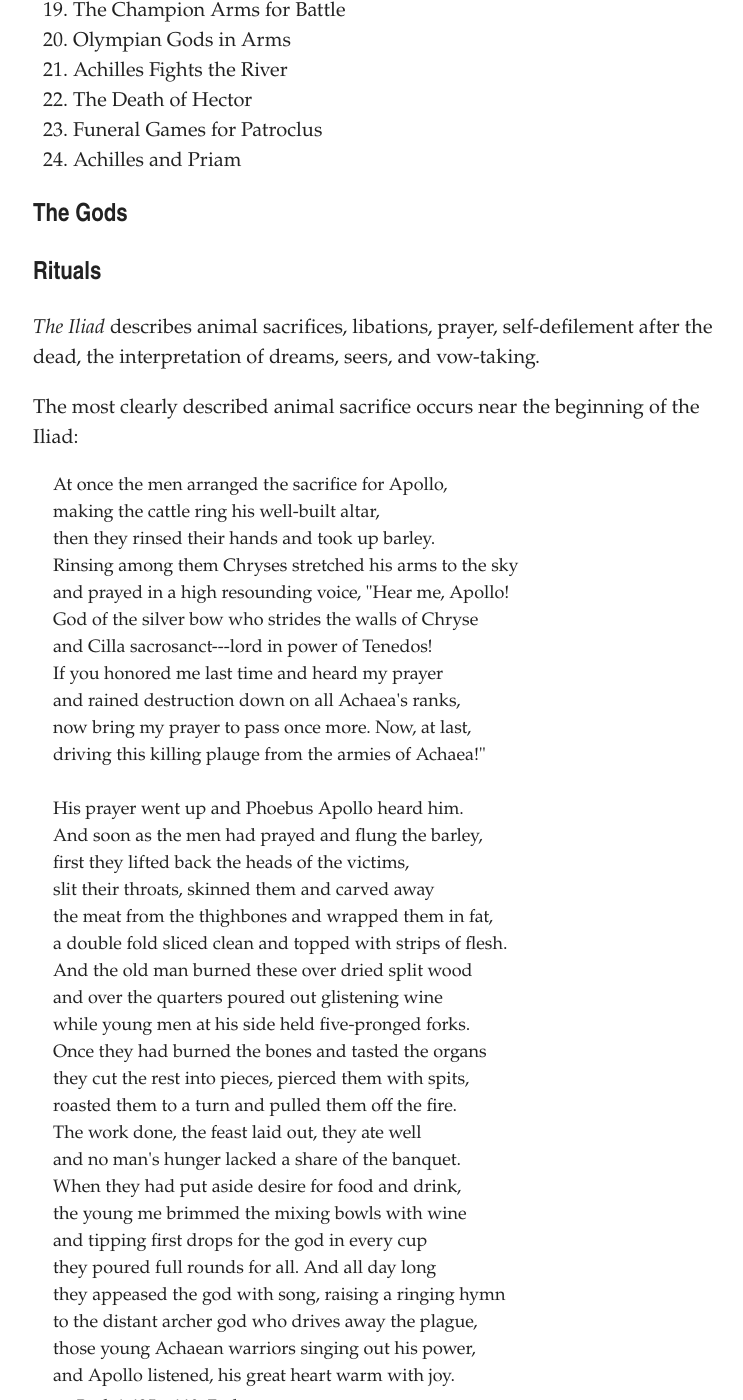
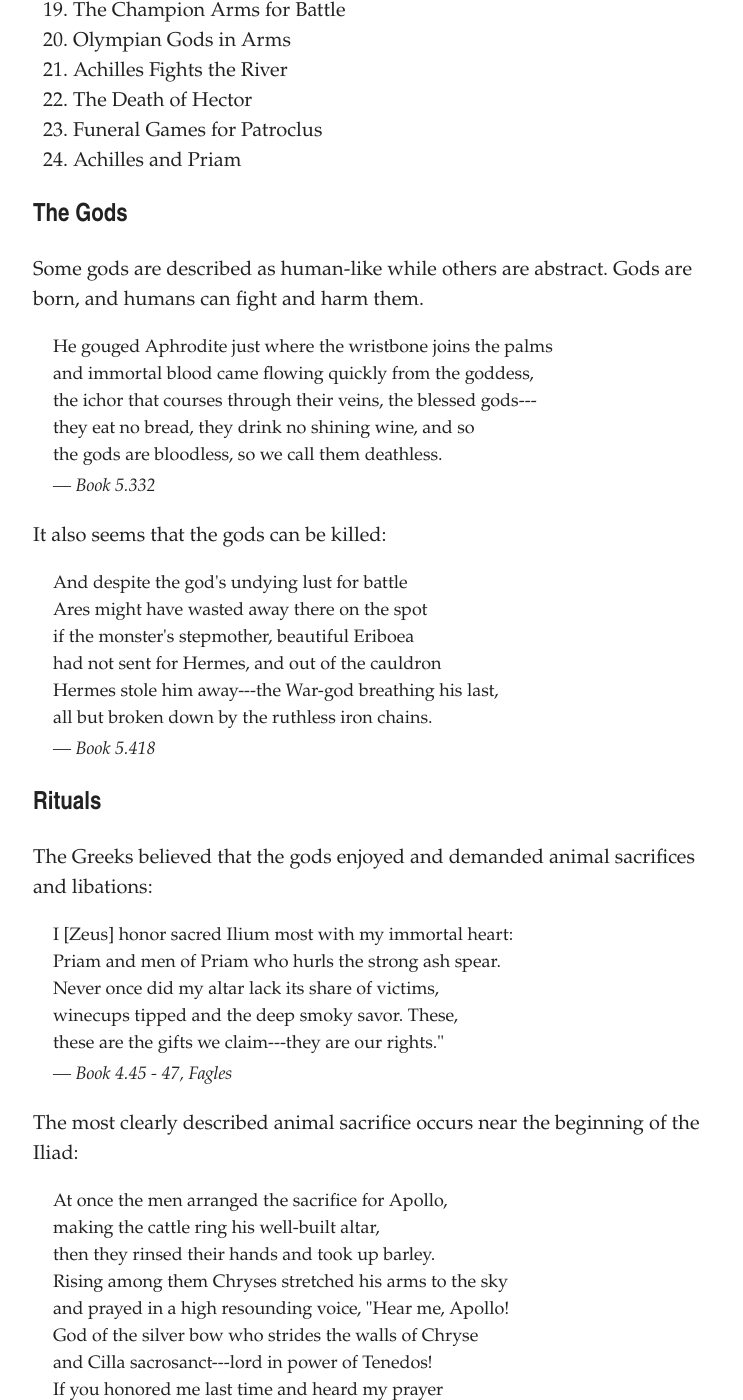
Before and after one commit to artsandmetaphysics/goodlifeodyssey, a Jekyll site: the page built from _notes/the-iliad.md, in a window 1280 px wide and 1400 px high, scrolled down 888 px. Shown: the whole window, without its empty margins (267-1010 px from the left). Built offline with Jekyll 4.4.1, drawn with Linux system fonts in a browser that asks for light colours; some of the changed text lies outside the part shown.

Commit message:
Add notes about the Iliad

```diff
--- a/_notes/the-iliad.md
+++ b/_notes/the-iliad.md
@@ -11,13 +11,13 @@
 
 The poem is about 16,000 lines of hexameter verse in the ancient Greek, and is split into 24 books.
 
-1. Agamemnon and Achilles Quarrel; Thetis appeals to Zeus
-2. Agamemnon Tests the Troops; The Great Gathering of Armies
-3. Helen Reviews the Champions; Paris and Menelaus Duel
-4. Zeus and Hera Bicker; The Truce Erupts in War
-5. Diomedes Fights the Gods
-6. Hector Returns to Troy
-7. Ajax Duels with Hector
+1. Agamemnon and Achilles quarrel; Thetis appeals to Zeus
+2. Agamemnon tests the troops; the great gathering of armies
+3. Helen reviews the champions; Paris and Menelaus duel
+4. Zeus and Hera bicker; the truce erupts in war
+5. Diomedes fights Aphrodite, Apollo, and Ares
+6. Hector returns to Troy
+7. Ajax duels with Hector
 8. The Tide of Battle Turns
 9. The Embassy to Achilles
 10. Marauding Through the Night
@@ -38,16 +38,39 @@
 
 ## The Gods
 
+Some gods are described as human-like while others are abstract.  Gods are born, and humans can fight and harm them.
+
+<blockquote class="poetry">He gouged Aphrodite just where the wristbone joins the palms
+and immortal blood came flowing quickly from the goddess,
+the ichor that courses through their veins, the blessed gods---
+they eat no bread, they drink no shining wine, and so
+the gods are bloodless, so we call them deathless.<cite>Book 5.332</cite></blockquote>
+
+It also seems that the gods can be killed:
+
+<blockquote class="poetry">And despite the god's undying lust for battle
+Ares might have wasted away there on the spot
+if the monster's stepmother, beautiful Eriboea
+had not sent for Hermes, and out of the cauldron
+Hermes stole him away---the War-god breathing his last,
+all but broken down by the ruthless iron chains.<cite>Book 5.418</cite></blockquote>
+
 ## Rituals
 
-*The Iliad* describes animal sacrifices, libations, prayer, self-defilement after the dead, the interpretation of dreams, seers, and vow-taking.
+The Greeks believed that the gods enjoyed and demanded animal sacrifices and libations:
+
+<blockquote class="poetry">I [Zeus] honor sacred Ilium most with my immortal heart:
+Priam and men of Priam who hurls the strong ash spear.
+Never once did my altar lack its share of victims,
+winecups tipped and the deep smoky savor. These,
+these are the gifts we claim---they are our rights."<cite>Book 4.45 - 47, Fagles</cite></blockquote>
 
 The most clearly described animal sacrifice occurs near the beginning of the Iliad:
 
 <blockquote class="poetry">At once the men arranged the sacrifice for Apollo,
 making the cattle ring his well-built altar,
 then they rinsed their hands and took up barley.
-Rinsing among them Chryses stretched his arms to the sky
+Rising among them Chryses stretched his arms to the sky
 and prayed in a high resounding voice, "Hear me, Apollo!
 God of the silver bow who strides the walls of Chryse
 and Cilla sacrosanct---lord in power of Tenedos!
@@ -78,14 +101,6 @@
 to the distant archer god who drives away the plague,
 those young Achaean warriors singing out his power,
 and Apollo listened, his great heart warm with joy.<cite>Book 1.435 - 448, Fagles</cite></blockquote>
-
-The Greeks believed that the gods enjoyed and demanded their sacrifices:
-
-<blockquote class="poetry">I [Zeus] honor sacred Ilium most with my immortal heart:
-Priam and men of Priam who hurls the strong ash spear.
-Never once did my altar lack its share of victims,
-winecups tipped and the deep smoky savor. These,
-these are the gifts we claim---they are our rights."<cite>Book 4.45 - 47, Fagles</cite></blockquote>
 
 Furethermore, plauges and natural disasters were believed to be caused by gods.  An example of this is seen at the beginning of *The Iliad*:
 
```
